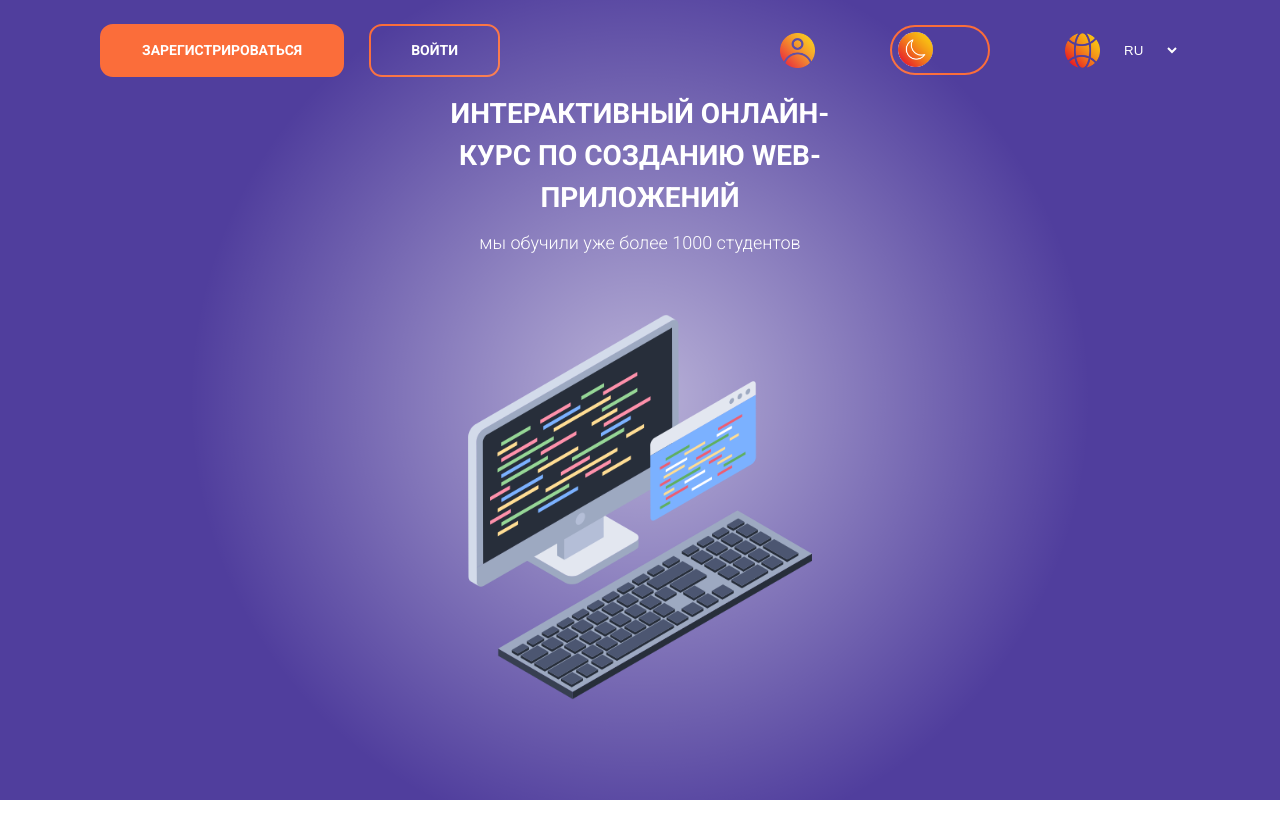
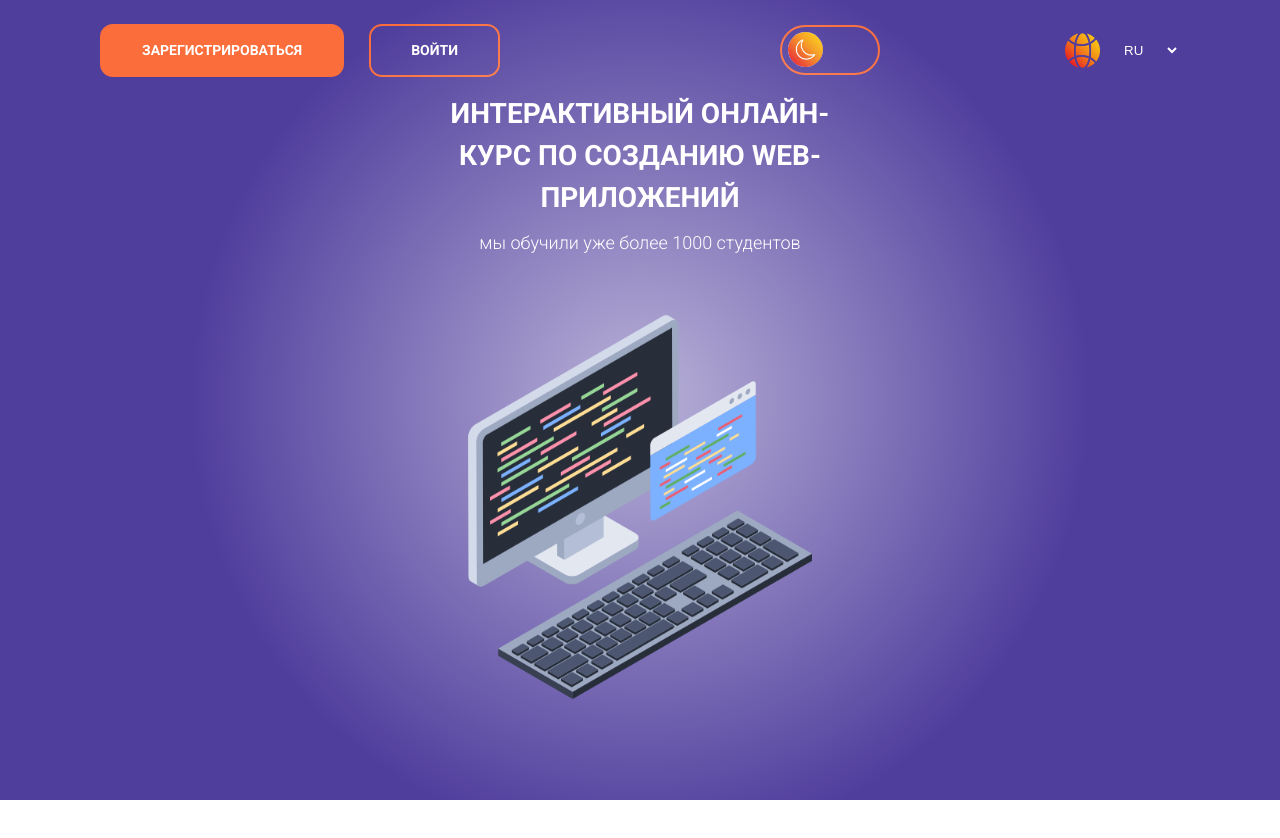
Before and after one commit to AnnaIgnatova/study-app, a React (Create React App) app in the folder study-app/: page / in a window 1280 px wide. Shown: the top 838 px of the page. Built offline with nearby package versions, Linux system fonts and the light colour scheme.

Commit message:
feat: add routes in not auth state

```diff
--- a/study-app/src/App.tsx
+++ b/study-app/src/App.tsx
@@ -17,6 +17,7 @@ import { useAppSelector } from './store';
 
 const App = () => {
   const { themeColor } = useAppSelector((state) => state.themeReducer);
+  const { accessToken } = useAppSelector((state) => state.userReducer);
   return (
     <div
       className="container"
@@ -24,7 +25,8 @@ const App = () => {
     >
       <Header />
       <RoutesWrapper>
-        <Route path="/" element={<Welcome />}></Route>
+        {accessToken && (
+          <>
             <Route path="/main" element={<Main />}></Route>
             <Route path="/user" element={<User />}></Route>
             <Route path="/settings" element={<Settings />}></Route>
@@ -35,6 +37,9 @@ const App = () => {
             <Route path="/practise" element={<Practise />}></Route>
             <Route path="/create-course" element={<CreateCourse />}></Route>
             <Route path="/testing-topics" element={<TestingTopics />}></Route>
+          </>
+        )}
+        <Route path="/" element={<Welcome />}></Route>
         <Route path="*" element={<NotFound />}></Route>
       </RoutesWrapper>
     </div>
--- a/study-app/src/components/header/index.tsx
+++ b/study-app/src/components/header/index.tsx
@@ -114,8 +114,9 @@ export const Header = () => {
         </Link>
       )}
       {location.pathname === '/main' && <div></div>}
+      {!accessToken && location.pathname !== '/' && <div></div>}
       <div className="header-container">
-        {location.pathname !== '/user' && <Link to="/user" className="user-link" />}
+        {location.pathname !== '/user' && accessToken && <Link to="/user" className="user-link" />}
         <Theme />
         <Lang />
       </div>
```
Lines whose indentation alone changed are shown as unchanged.
